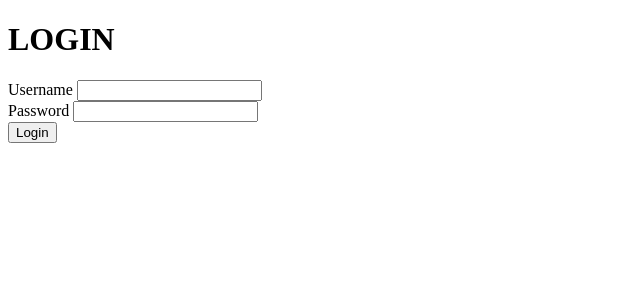
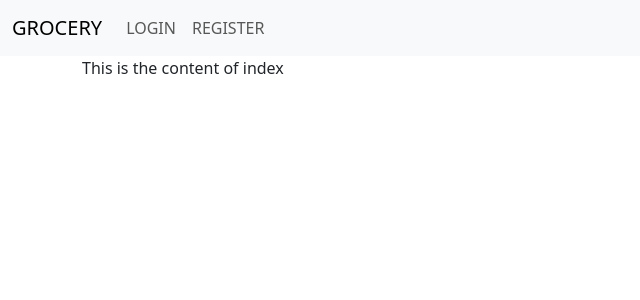
Before and after one commit to sangeetakar/ShopKaro, a Flask app: page / in a window 1280 px wide. Shown: the top 300 px of the page, without its empty margins (0-640 px from the left). Run offline with Flask 3, Linux system fonts and the light colour scheme.

Commit message:
Day 2 Update:The models and login routes are added

```diff
--- a/app.py
+++ b/app.py
@@ -1,10 +1,14 @@
 from flask import Flask,render_template
 
-app = Flask(__name__) #    https://www.youtube.com/watch?v=4dkNn93DIx4
+app = Flask(__name__) #    https://www.youtube.com/watch?v=4dkNn93DIx4 creating an app
 
-@app.route('/')
-def index():
-    return render_template('index.html')
+import config #meaning config.py
+
+import models
+
+import routes
+
+#orders of the import files must be same
 
 if __name__== '__main__':
     app.run(debug=True)
--- /dev/null
+++ b/routes.py
@@ -0,0 +1,14 @@
+from flask import render_template
+from app import app
+
+@app.route('/')
+def index():
+    return render_template('index.html')
+
+@app.route('/login')
+def login():
+    return render_template('login.html')
+
+@app.route('/register')
+def register():
+    return render_template('register.html')
--- a/templates/index.html
+++ b/templates/index.html
@@ -1,24 +1,5 @@
-<!DOCTYPE html>
-<html lang="en">
-<head>
-    <meta charset="UTF-8">
-    <meta name="viewport" content="width=device-width, initial-scale=1.0">
-    <title>Grocery at Fingertips</title>
-</head>
-<body>
-    <h1>LOGIN</h1>
-    <form action="" class="myform">
-        <div class="form-group">
-            <label for="username">Username</label>
-            <input type="text" name="username" >
-        </div>
-        <div class="form-group">
-            <label for="password">Password</label>
-            <input type="password" name="password" >
-        </div>
-        <div class="form-group">
-            <button type="submit">Login</button>
-        </div>
-    </form>  <!-- form +enter ,form:get +enter ,form :post +enter(method) ,form.form +enter(class)-->
-</body>
-</html>
+{% extends 'layout.html' %} <!--   To take some part from layouts.html-->
+
+{% block content %}
+    This is the content of index
+{% endblock %}
--- /dev/null
+++ b/templates/layout.html
@@ -0,0 +1,30 @@
+<!DOCTYPE html>
+<html lang="en">
+<head>
+    <meta charset="UTF-8">
+    <meta name="viewport" content="width=device-width, initial-scale=1.0">
+    <title>
+        {% block title %}
+            Grocery Shop
+        {% endblock %}
+    </title>
+    <link href="https://cdn.jsdelivr.net/npm/bootstrap@5.3.3/dist/css/bootstrap.min.css" rel="stylesheet" integrity="sha384-QWTKZyjpPEjISv5WaRU9OFeRpok6YctnYmDr5pNlyT2bRjXh0JMhjY6hW+ALEwIH" crossorigin="anonymous">
+    {% block style %}
+
+    {% endblock %}
+</head>
+<body>
+    {% include 'navbar.html'   %}
+    <!--Before Child -->
+    <div class="container"> <!--Container gives padding to left and right side-->
+        {% block content %}
+
+        {% endblock %}
+    <!--After Child-->
+    </div>
+    {% block script %}
+
+    {% endblock %}
+    <script src="https://cdn.jsdelivr.net/npm/bootstrap@5.3.3/dist/js/bootstrap.bundle.min.js" integrity="sha384-YvpcrYf0tY3lHB60NNkmXc5s9fDVZLESaAA55NDzOxhy9GkcIdslK1eN7N6jIeHz" crossorigin="anonymous"></script>
+</body>
+</html>
--- /dev/null
+++ b/templates/navbar.html
@@ -0,0 +1,19 @@
+<nav class="navbar navbar-expand-lg bg-body-tertiary">
+    <div class="container-fluid">
+      <a class="navbar-brand" href="/">GROCERY</a>
+      <button class="navbar-toggler" type="button" data-bs-toggle="collapse" data-bs-target="#navbarNav" aria-controls="navbarNav" aria-expanded="false" aria-label="Toggle navigation">
+        <span class="navbar-toggler-icon"></span>
+      </button>
+      <div class="collapse navbar-collapse" id="navbarNav">
+        <ul class="navbar-nav">
+          <li class="nav-item">
+            <a class="nav-link" href="{{ url_for('login')}}">LOGIN</a> <!-- present one is not hardcoded just fetching link for the fucntion ie def login<a class="nav-link" href="/login">LOGIN</a>-->
+          </li>
+          <li class="nav-item">
+            <a class="nav-link" href="{{ url_for('register')}}">REGISTER</a>
+          </li>
+
+        </ul>
+      </div>
+    </div>
+  </nav>
```
Also changed, not shown: config.py (added, +10 -0 lines), models.py (added, +54 -0 lines), templates/login.html (added, +24 -0 lines), templates/register.html (added, +31 -0 lines), 3 other files.
